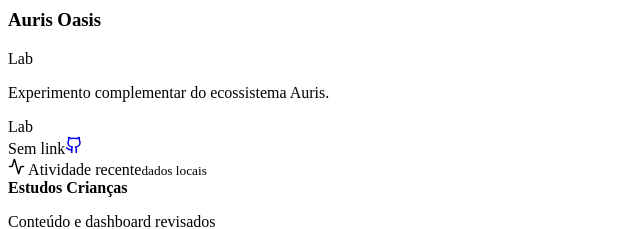
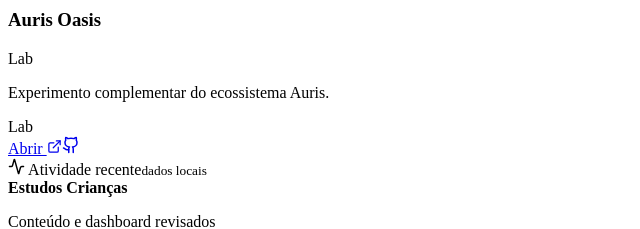
Before and after one commit to Brunoebaraujo/ZoioTech-Hub, a React (Vite) app: page / in a window 1280 px wide. Shown: the part 2960-3189 px from the top of the page, without its empty margins (0-640 px from the left). Built offline with nearby package versions, Linux system fonts and the light colour scheme; the HTML template or start-up script is replaced by a standard one.

Commit message:
Add Auris Oasis app link

```diff
--- a/src/data/apps.ts
+++ b/src/data/apps.ts
@@ -153,6 +153,7 @@ export const apps: AppEntry[] = [
     icon: 'oasis',
     accent: '#3be0b8',
     tags: ['auris', 'experimento', 'oasis'],
+    appUrl: 'https://brunoebaraujo.github.io/Auris-Oasis/',
     githubUrl: 'https://github.com/Brunoebaraujo/Auris-Oasis',
   },
 ]
```
